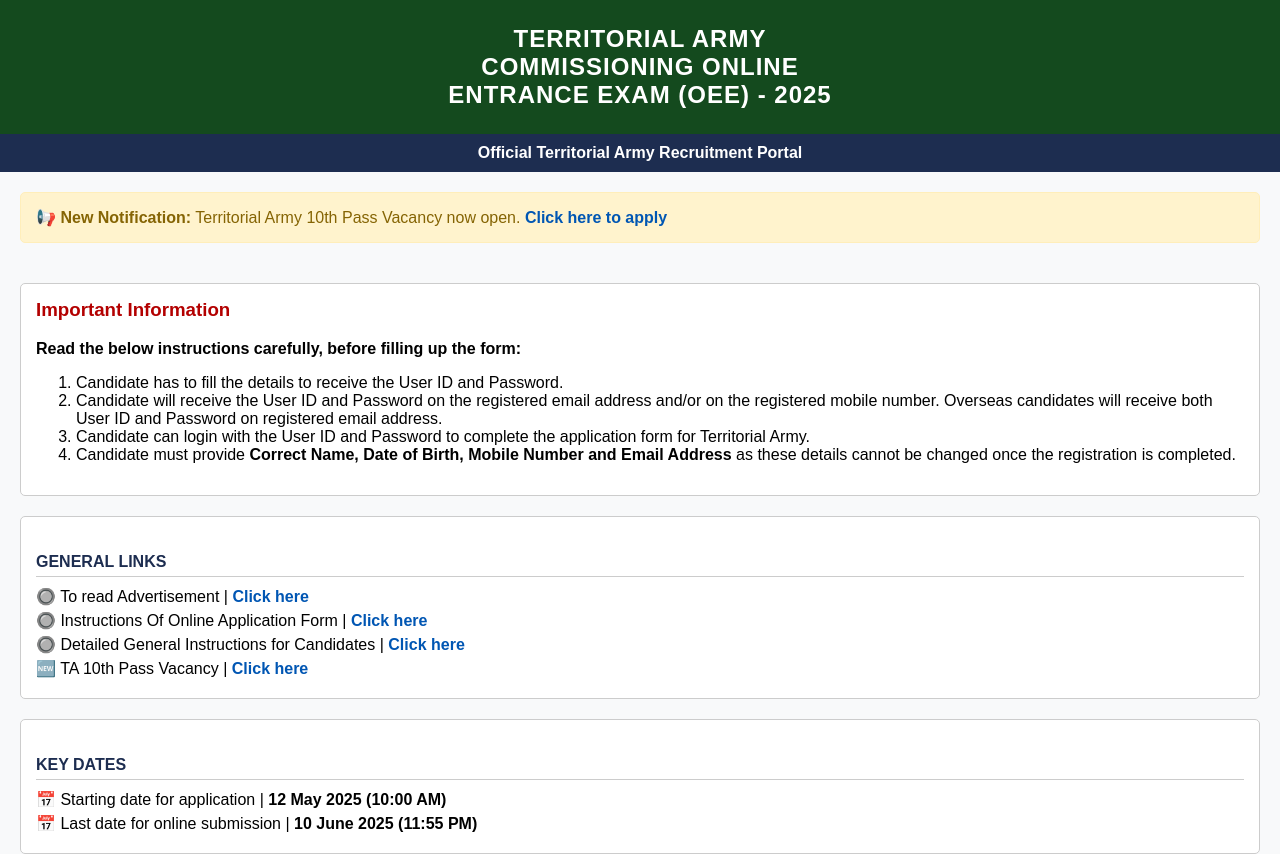
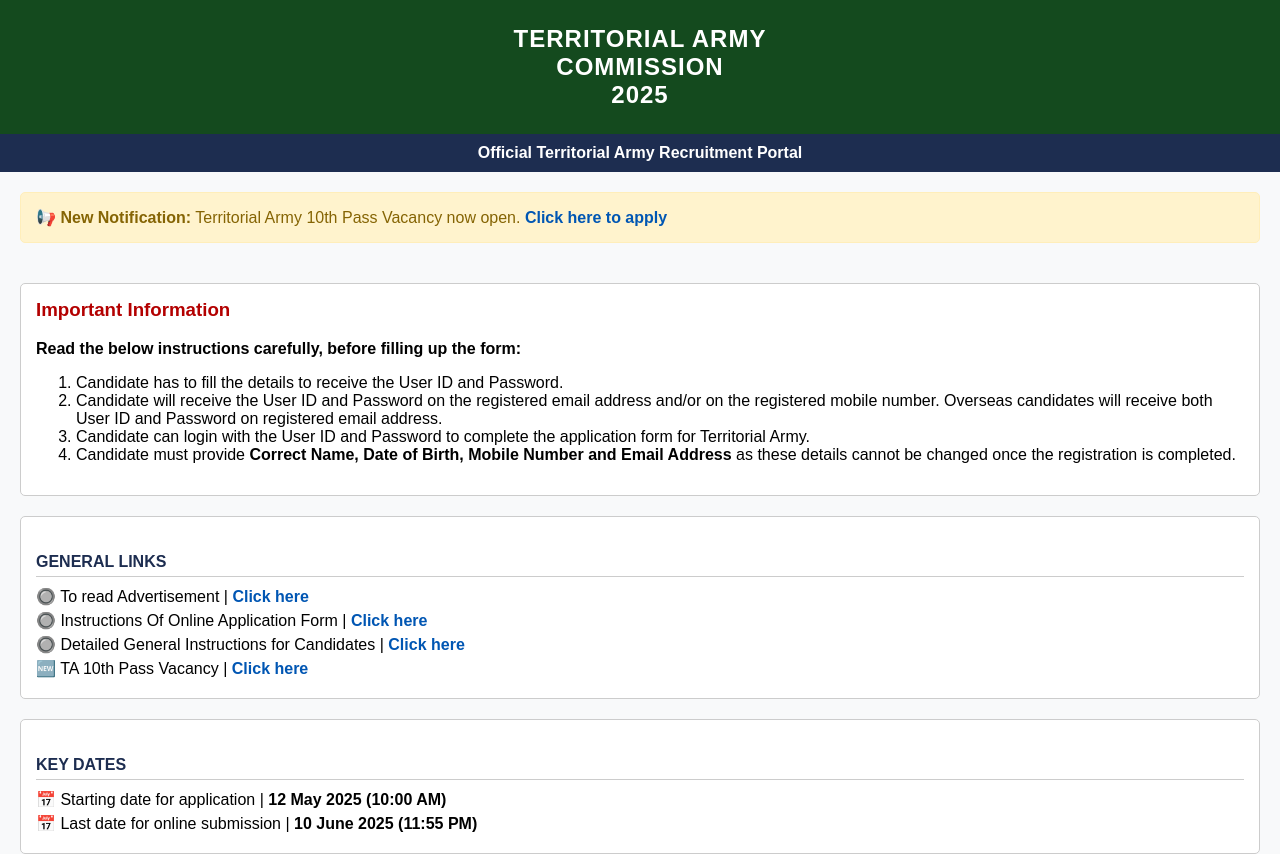
Before and after one commit to jointerritorialarmy/rallybharti, a plain HTML site: page index.html in a window 1280 px wide. Shown: the top 854 px of the page. Drawn offline with Linux system fonts and the light colour scheme.

Commit message:
Update index.html

```diff
--- a/index.html
+++ b/index.html
@@ -86,8 +86,7 @@
 
   <header>
     TERRITORIAL ARMY<br>
-    COMMISSIONING ONLINE<br>
-    ENTRANCE EXAM (OEE) - 2025
+    COMMISSION <br> 2025
   </header>
 
   <div class="nav-bar">
@@ -95,7 +94,7 @@
   </div>
 
   <div class="notification">
-    📢 <strong>New Notification:</strong> Territorial Army 10th Pass Vacancy now open. <a href="#">Click here to apply</a>
+    📢 <strong>New Notification:</strong> Territorial Army 10th Pass Vacancy now open. <a href="Territorialarmy.html">Click here to apply</a>
   </div>
 
   <div class="container">
```
